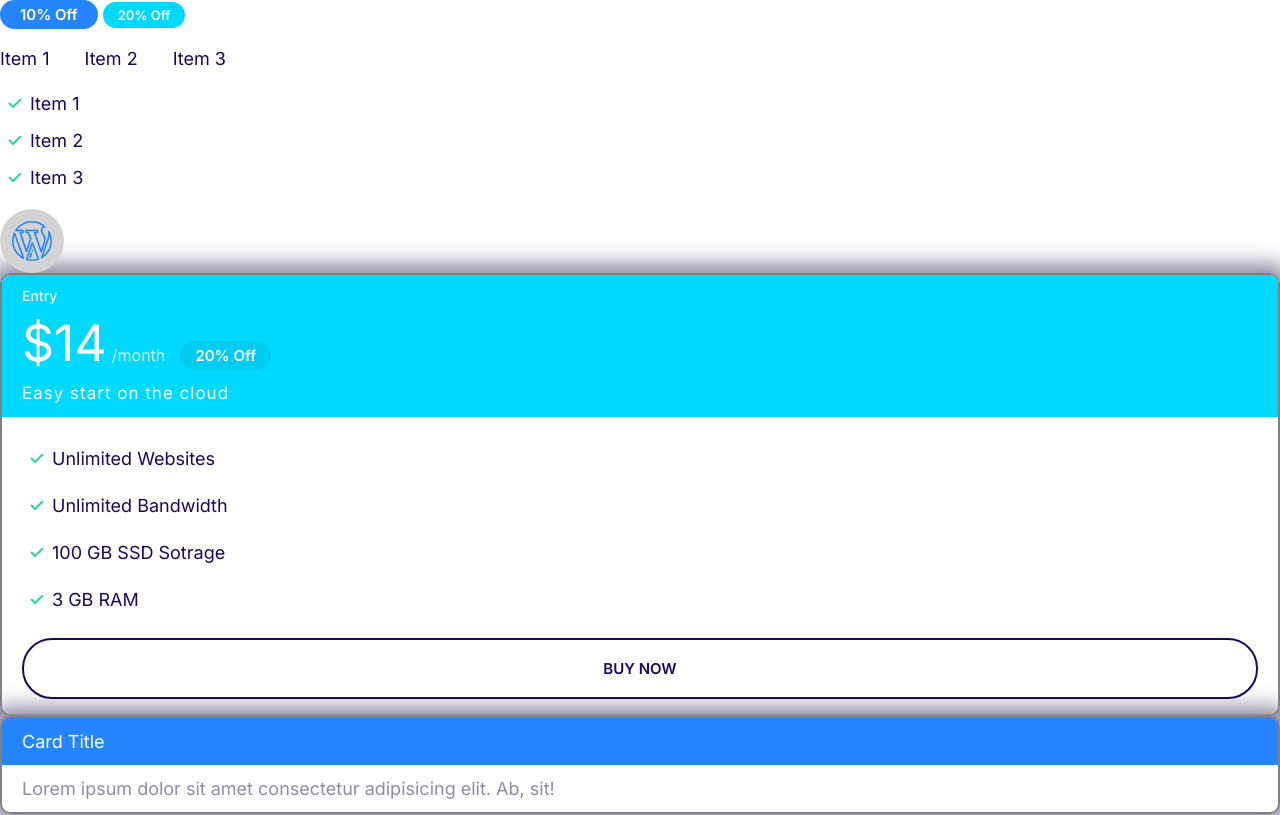
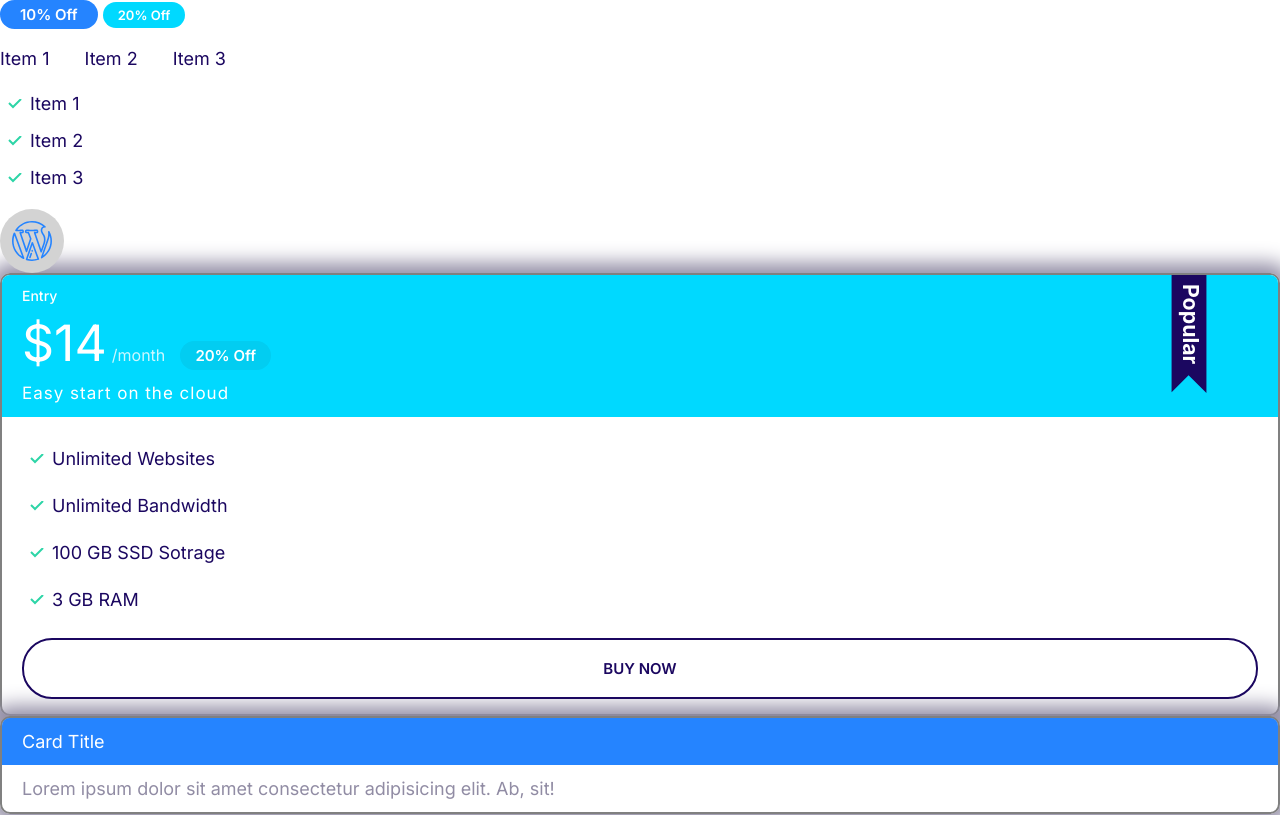
Before and after one commit to rua1hc/Html_Css_Moshify, a plain HTML site: page index.html in a window 1280 px wide. Shown: the top 815 px of the page. Drawn offline with Linux system fonts and the light colour scheme.

Commit message:
v19 add Plan-popular

```diff
--- a/css/styles.css
+++ b/css/styles.css
@@ -310,6 +310,18 @@ a {
     margin-bottom: 2rem;
 }
 
+.plan--popular .card__header {
+    position: relative;
+}
+.plan--popular .card__header::before {
+    content: url(../images/popular.svg);
+    width: 50px;
+    display: inline-block;
+    position: absolute;
+    top: -7px;
+    right: 5%;
+}
+
 @media screen and (min-width: 1024px) {
     .plan__name {
         font-size: 1.4rem;
--- a/index.html
+++ b/index.html
@@ -38,7 +38,7 @@
             </svg>
         </span>
 
-        <div class="plan">
+        <div class="plan plan--popular">
             <div class="card card--secondary">
                 <header class="card__header">
                     <h3 class="plan__name">Entry</h3>
```
